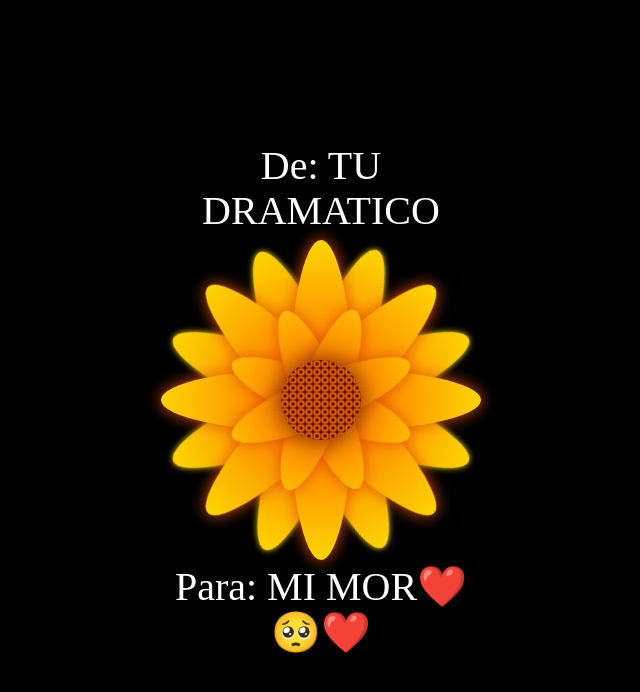
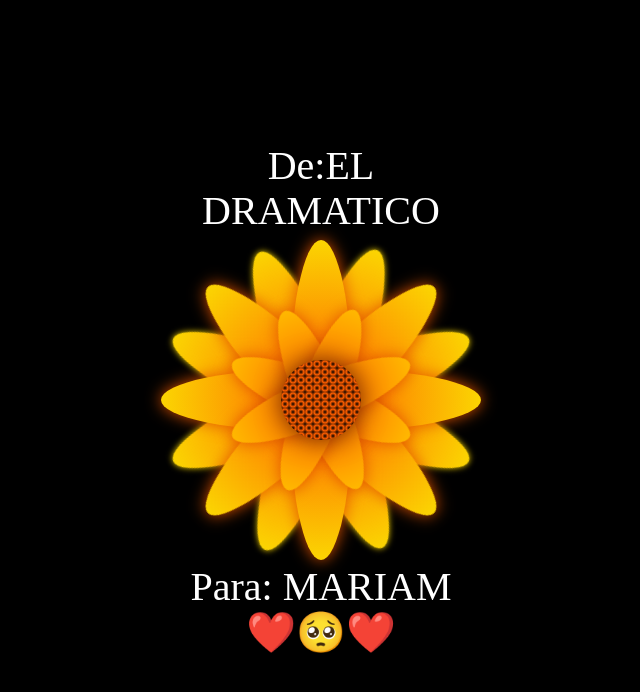
Before and after one commit to JacobChelo/flores, a plain HTML site: page docs/index.html in a window 1280 px wide. Shown: the whole page, without its empty margins (319-959 px from the left). Drawn offline with Linux system fonts and the light colour scheme.

Commit message:
Update index.html

```diff
--- a/docs/index.html
+++ b/docs/index.html
@@ -10,7 +10,7 @@
 <body>
 
 <div class="flower">
-    <div class="text-above">De: TU DRAMATICO</div>
+    <div class="text-above">De:EL DRAMATICO</div>
     <div class="mid">
     </div>
     <div class="Petal1 p1">
@@ -37,7 +37,7 @@
     </div>
     <div class="Petal3 p4">
     </div>
-    <div class="text-below">Para: MI MOR❤️🥺❤️ </div>
+    <div class="text-below">Para: MARIAM ❤️🥺❤️ </div>
   </div>
 </body>
 </html>
```
